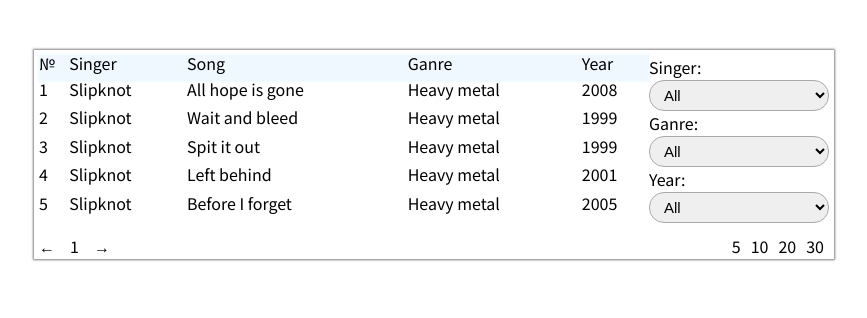
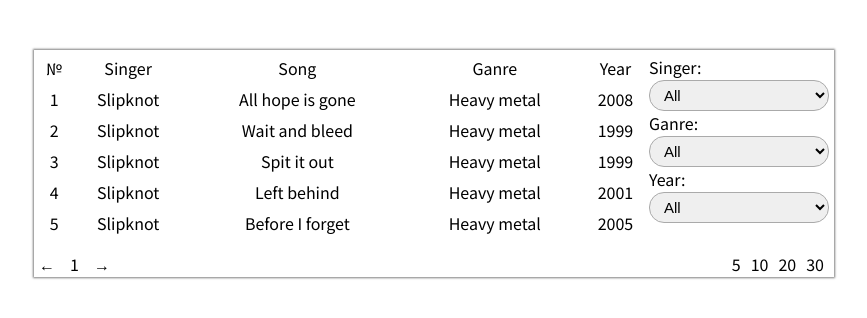
Before and after one commit to KarinaSakuta/Music, a React (Create React App) app: page / in a window 1280 px wide. Shown: the top 318 px of the page, without its empty margins (206-1073 px from the left). Built offline with nearby package versions, Linux system fonts and the light colour scheme.

Commit message:
add: new styles with classnames lib

```diff
--- a/package.json
+++ b/package.json
@@ -9,7 +9,7 @@
     "react": "^16.12.0",
     "react-dom": "^16.12.0",
     "react-favicon": "0.0.17",
-    "react-scripts": "3.2.0"
+    "react-scripts": "^3.3.1"
   },
   "scripts": {
     "predeploy": "npm run build",
--- a/src/components/Wrapper.js
+++ b/src/components/Wrapper.js
@@ -1,5 +1,6 @@
 import React, {Component} from 'react';
 import data from '../music.json';
+import classnames from 'classnames';
 
 const PAGINATION_SIZES = [5, 10, 20, 30];
 
@@ -14,7 +15,7 @@
       sortingParameter: 'None',
       list: data,
       currentPage: 1,
-      pageSize: 5,
+      pageSize: 5
     };
 
     this.onFilterChangeBySinger = this.onFilterChangeBySinger.bind(this);
@@ -23,6 +24,7 @@
     this.onNextClick = this.onNextClick.bind(this);
     this.onPrevClick = this.onPrevClick.bind(this);
     this.onChangePageSize = this.onChangePageSize.bind(this);
+    this.renderTableHead = this.renderTableHead.bind(this);
   }
 
   getFilteredMusicList(musicList) {
@@ -103,7 +105,7 @@
   }
 
   onSortingChange(sortingParameter) {
-    this.setState({ sortingParameter });
+    this.setState({ sortingParameter});
   }
 
   onPrevClick() {
@@ -255,22 +257,26 @@
   }
 
   renderTableHead() {
+    const singerCellClasses = classnames('wrapper__table-cell', {'wrapper__table-cell_active': this.state.sortingParameter === 'singer'});
+    const songCellClasses = classnames('wrapper__table-cell', {'wrapper__table-cell_active': this.state.sortingParameter === 'song'});
+    const ganreCellClasses = classnames('wrapper__table-cell', {'wrapper__table-cell_active': this.state.sortingParameter === 'ganre'});
+    const yearCellClasses = classnames('wrapper__table-cell', {'wrapper__table-cell_active': this.state.sortingParameter === 'year'});
     return (
       <thead className="wrapper__table-head">
         <tr className="wrapper__table-row">
           <td className="wrapper__table-cell">
             <p className="wrapper__table-text">№</p>
           </td>
-          <td className="wrapper__table-cell" onClick={() => this.onSortingChange('singer')}>
+          <td className={singerCellClasses} onClick={() => this.onSortingChange('singer')}>
             <p className="wrapper__table-text">Singer</p>
           </td>
-          <td className="wrapper__table-cell" onClick={() => this.onSortingChange('song')}>
+          <td className={songCellClasses} onClick={() => this.onSortingChange('song')}>
             <p className="wrapper__table-text">Song</p>
           </td>
-          <td className="wrapper__table-cell" onClick={() => this.onSortingChange('ganre')}>
+          <td className={ganreCellClasses} onClick={() => this.onSortingChange('ganre')}>
             <p className="wrapper__table-text">Ganre</p>
           </td>
-          <td className="wrapper__table-cell" onClick={() => this.onSortingChange('year')}>
+          <td className={yearCellClasses} onClick={() => this.onSortingChange('year')}>
             <p className="wrapper__table-text">Year</p>
           </td>
         </tr>
--- a/src/css/main.css
+++ b/src/css/main.css
@@ -1,66 +1,101 @@
-.wrapper {
-  margin: 50px auto 0 auto;
-  padding: 5px;
-  max-width: 800px;
-  box-shadow: 0 0 2px 1px rgba(0, 0, 0, 0.5); }
+* {
+    box-sizing: border-box;
+    margin: 0;
+    padding: 0;
+  }
+  body {
+    font-family: 'Noto Sans TC', sans-serif;
+    font-size: 16px;
+  }
+  input, select, button {
+    border: 1px solid #aaa;
+    border-radius: 15px;
+    outline: none;
+    padding: 5px 10px;
+    font-size: 15px;
+  }
+  .wrapper {
+    margin: 50px auto 0 auto;
+    padding: 5px;
+    max-width: 800px;
+    box-shadow: 0 0 2px 1px rgba(0, 0, 0, 0.5);
+  }
   .wrapper__container {
     display: flex;
-    flex-direction: row; }
+    flex-direction: row;
+  }
   .wrapper__table {
-    width: 100%; }
-  .wrapper__table-head {
-    background-color: aliceblue;
-    box-shadow: 0 0 2px 1px rgba(239, 250, 255, 0.87); }
+    width: 100%;
+  }
+  .wrapper__table-head .wrapper__table-cell {
+    cursor: pointer;
+  }
+  .wrapper__table-head .wrapper__table-cell:hover {
+    transition: 0.2s;
+    transition-timing-function: ease-out;
+    background-color: #98ddee;
+  }
   .wrapper__table-cell {
-    padding-bottom: 10px; }
+    padding-top: 5px;
+    padding-bottom: 10px;
+    border-radius: 20px;
+    text-align: center;
+  }
+  .wrapper__table-cell_active {
+    background-color: #98ddee;
+  }
   .wrapper__filter {
-    max-width: 180px; }
+    max-width: 180px;
+  }
   .wrapper__filter-select {
-    width: 100%; }
+    width: 100%;
+  }
   .wrapper__filter-label {
     margin-top: 25px;
-    line-height: 25px; }
+    line-height: 25px;
+  }
   .wrapper__pagination {
     margin-top: 15px;
     display: flex;
     flex-direction: row;
-    justify-content: space-between; }
+    justify-content: space-between;
+  }
   .wrapper__pagination-prev {
-    margin-right: 15px; }
-    .wrapper__pagination-prev:hover {
-      color: cornflowerblue;
-      cursor: pointer; }
+    margin-right: 15px;
+    cursor: pointer;
+  }
+  .wrapper__pagination-prev:hover {
+    transition: 0.2s;
+    transition-timing-function: ease-out;
+    color: cornflowerblue;
+  }
   .wrapper__pagination-next {
-    margin-left: 15px; }
-    .wrapper__pagination-next:hover {
-      color: cornflowerblue;
-      cursor: pointer; }
+    margin-left: 15px;
+    cursor: pointer;
+  }
+  .wrapper__pagination-next:hover {
+    transition: 0.2s;
+    transition-timing-function: ease-out;
+    color: cornflowerblue;
+  }
+  .wrapper__pagination-current {
+    cursor: default;
+  }
   .wrapper__pagination-current:hover {
-    color: cornflowerblue;
-    cursor: default; }
+    transition: 0.2s;
+    transition-timing-function: ease-out;
+    color: #eff0f3;
+  }
   .wrapper__pagination-container {
     display: flex;
-    flex-direction: row; }
+    flex-direction: row;
+  }
   .wrapper__pagination-size {
-    padding: 0 5px; }
-    .wrapper__pagination-size:hover {
-      color: cornflowerblue;
-      cursor: pointer; }
-
-* {
-  box-sizing: border-box;
-  margin: 0;
-  padding: 0; }
-
-body {
-  font-family: 'Noto Sans TC', sans-serif;
-  font-size: 16px; }
-
-input, select, button {
-  border: 1px solid #aaa;
-  border-radius: 15px;
-  outline: none;
-  padding: 5px 10px;
-  font-size: 15px; }
-
-/*# sourceMappingURL=main.css.map */
+    padding: 0 5px;
+    cursor: pointer;
+  }
+  .wrapper__pagination-size:hover {
+    transition: 0.2s;
+    transition-timing-function: ease-out;
+    color: cornflowerblue;
+  }
--- a/src/music.json
+++ b/src/music.json
@@ -59,6 +59,96 @@
       "song": "Video games",
       "ganre": "Pop",
       "year": "2011"
+    },
+    {
+      "singer": "Rammstein",
+      "song": "Seemann",
+      "ganre": "Hard rock",
+      "year": "1996"
+    },
+    {
+      "singer": "Rammstein",
+      "song": "Sonne",
+      "ganre": "Hard rock",
+      "year": "2001"
+    },
+    {
+      "singer": "Rammstein",
+      "song": "Mein Teil",
+      "ganre": "Hard rock",
+      "year": "2004"
+    },
+    {
+      "singer": "Rammstein",
+      "song": "Amerika",
+      "ganre": "Hard rock",
+      "year": "2004"
+    },
+    {
+      "singer": "Rammstein",
+      "song": "Benzin",
+      "ganre": "Pop",
+      "year": "2005"
+    },
+    {
+      "singer": "Gorillaz",
+      "song": "Clint Eastwood",
+      "ganre": "Hip-hop",
+      "year": "2001"
+    },
+    {
+      "singer": "Gorillaz",
+      "song": "Feel Good Inc",
+      "ganre": "Hip-hop",
+      "year": "2005"
+    },
+    {
+      "singer": "Gorillaz",
+      "song": "Dare",
+      "ganre": "Hip-hop",
+      "year": "2005"
+    },
+    {
+      "singer": "Gorillaz",
+      "song": "19-2000",
+      "ganre": "Hip-hop",
+      "year": "2001"
+    },
+    {
+      "singer": "Gorillaz",
+      "song": "Kids With Guns",
+      "ganre": "Hip-hop",
+      "year": "2006"
+    },
+    {
+      "singer": "Mac DeMarco",
+      "song": "My Kind of Woman",
+      "ganre": "Indie rock",
+      "year": "2013"
+    },
+    {
+      "singer": "Mac DeMarco",
+      "song": "Ode to Viceroy",
+      "ganre": "Indie rock",
+      "year": "2012"
+    },
+    {
+      "singer": "Mac DeMarco",
+      "song": "Dreamin",
+      "ganre": "Indie rock",
+      "year": "2013"
+    },
+    {
+      "singer": "Mac DeMarco",
+      "song": "Chamber of Reflection",
+      "ganre": "Indie rock",
+      "year": "2014"
+    },
+    {
+      "singer": "Mac DeMarco",
+      "song": "Kids With Guns",
+      "ganre": "Indie rock",
+      "year": "2006"
     }
   ]
 }
--- a/src/scss/components/wrapper.scss
+++ b/src/scss/components/wrapper.scss
@@ -12,11 +12,23 @@
         width: 100%;
     }
     &__table-head {
-        background-color: aliceblue;
-        box-shadow: 0 0 2px 1px rgba(239, 250, 255, 0.87);
+        .wrapper__table-cell {
+            cursor: pointer;
+            &:hover {
+                transition: 0.2s;
+                transition-timing-function: ease-out;
+                background-color: #98ddee;
+            }
+        }
     }
     &__table-cell {
+        padding-top: 5px;
         padding-bottom: 10px;
+        border-radius: 20px;
+        text-align: center;
+        &_active {
+            background-color: #98ddee;
+        }
     }
     &__filter {
         max-width: 180px;
@@ -36,22 +48,28 @@
     }
     &__pagination-prev {
         margin-right: 15px;
+        cursor: pointer;
         &:hover {
+            transition: 0.2s;
+            transition-timing-function: ease-out;
             color: cornflowerblue;
-            cursor: pointer;
         }
     }
     &__pagination-next {
         margin-left: 15px;
+        cursor: pointer;
         &:hover {
+            transition: 0.2s;
+            transition-timing-function: ease-out;
             color: cornflowerblue;
-            cursor: pointer;
         }
     }
     &__pagination-current {
+        cursor: default;
         &:hover {
-            color: cornflowerblue;
-            cursor: default;
+            transition: 0.2s;
+            transition-timing-function: ease-out;
+            color: rgb(239, 240, 243);
         }
     }
     &__pagination-container {
@@ -60,9 +78,11 @@
     }
     &__pagination-size {
         padding: 0 5px;
+        cursor: pointer;
         &:hover {
+            transition: 0.2s;
+            transition-timing-function: ease-out;
             color: cornflowerblue;
-            cursor: pointer;
         }
     }
 }
```
Also changed, not shown: 2 other files (tests, documents, lock files or other folders).
